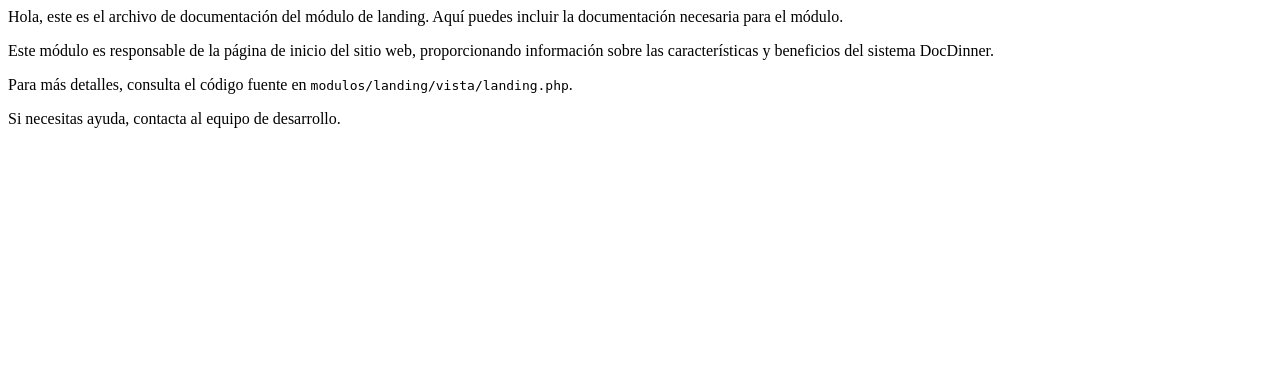
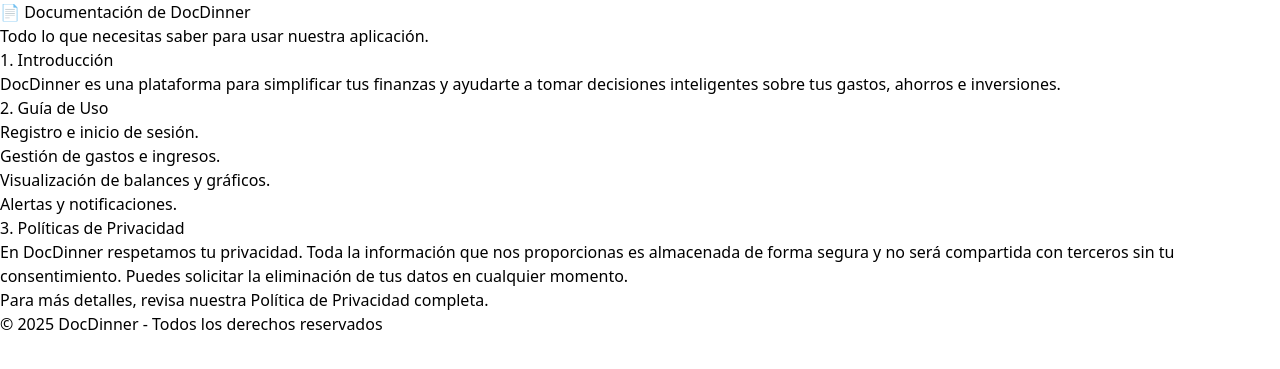
Before and after one commit to danbernal999/docdinner, a PHP site: page /modulos/landing/vista/documentacion.php in a window 1280 px wide. Shown: the top 369 px of the page. Run offline with PHP 8.4, Linux system fonts and the light colour scheme; some libraries are stand-ins or nearby versions.

Commit message:
Mejora De CSS2

```diff
--- a/auth/vista/login.php
+++ b/auth/vista/login.php
@@ -7,7 +7,7 @@
     <link rel="stylesheet" href="https://cdnjs.cloudflare.com/ajax/libs/remixicon/4.6.0/remixicon.css">
     <script src="https://accounts.google.com/gsi/client" async defer></script>
     <!-- Estilos Personalizados -->
-    <link rel="stylesheet" href="assets/css/login.css">
+    <link rel="stylesheet" href="assets/css2/login.css">
     <title>Login / Registro</title>
 </head>
 <body class="body-login">
--- a/css/index.css
+++ b/css/index.css
@@ -1,7 +1,6 @@
 @import url('https://fonts.googleapis.com/css2?family=Dancing+Script:wght@400..700&family=Ubuntu:ital,wght@0,300;0,400;0,500;0,700;1,300;1,400;1,500;1,700&display=swap');
 
 :root{
-
     --bg-color: #000000;
     --btn-color: #fdfdfd;
     --btn-bg: #22bace;
@@ -50,7 +49,7 @@ header > .collapsible-header{
 
 .header-links:hover {
     color: #ffffff;
-    /* background-color: var(--header-link-hover); */
+    /* background-color: var(--header-link-hover);  */
 }
 
 .primary-text-color{
@@ -79,8 +78,7 @@ header > .collapsible-header{
 }
 
 #dashboard {
-    transform: perspective(1200px) translateX(0px) translateY(12px) scale(0.8)
-        rotate(0deg) rotateX(70deg);
+    transform: perspective(1200px) translateX(0px) translateY(12px) scale(0.8) rotate(0deg) rotateX(70deg);
     transition: transform 0.5;
 }
 
--- a/modulos/landing/vista/documentacion.php
+++ b/modulos/landing/vista/documentacion.php
@@ -1,14 +1,44 @@
-<!DOCTYPE html>
-<html lang="en">
+ <!DOCTYPE html>
+<html lang="es">
 <head>
-    <meta charset="UTF-8">
-    <meta name="viewport" content="width=device-width, initial-scale=1.0">
-    <title>Document</title>
+  <meta charset="UTF-8">
+  <meta name="viewport" content="width=device-width, initial-scale=1.0">
+  <title>Documentación - DocDinner</title>
+  <script src="https://cdn.tailwindcss.com"></script>
 </head>
-<body>
-    Hola, este es el archivo de documentación del módulo de landing. Aquí puedes incluir la documentación necesaria para el módulo.
-    <p>Este módulo es responsable de la página de inicio del sitio web, proporcionando información sobre las características y beneficios del sistema DocDinner.</p>
-    <p>Para más detalles, consulta el código fuente en <code>modulos/landing/vista/landing.php</code>.</p>
-    <p>Si necesitas ayuda, contacta al equipo de desarrollo.</p>
+<body class="bm-bg-secondary bm-text-gray-200 bm-p-10">
+
+  <header class="bm-mb-10">
+    <h1 class="bm-text-4xl bm-font-bold">📄 Documentación de DocDinner</h1>
+    <p>Todo lo que necesitas saber para usar nuestra aplicación.</p>
+  </header>
+
+  <main class="bm-space-y-8">
+    <section>
+      <h2 class="bm-text-2xl bm-font-semibold">1. Introducción</h2>
+      <p>DocDinner es una plataforma para simplificar tus finanzas y ayudarte a tomar decisiones inteligentes sobre tus gastos, ahorros e inversiones.</p>
+    </section>
+
+    <section>
+      <h2 class="bm-text-2xl bm-font-semibold">2. Guía de Uso</h2>
+      <ul class="bm-list-disc bm-pl-5">
+        <li>Registro e inicio de sesión.</li>
+        <li>Gestión de gastos e ingresos.</li>
+        <li>Visualización de balances y gráficos.</li>
+        <li>Alertas y notificaciones.</li>
+      </ul>
+    </section>
+
+    <section>
+      <h2 class="bm-text-2xl bm-font-semibold">3. Políticas de Privacidad</h2>
+      <p>En DocDinner respetamos tu privacidad. Toda la información que nos proporcionas es almacenada de forma segura y no será compartida con terceros sin tu consentimiento. Puedes solicitar la eliminación de tus datos en cualquier momento.</p>
+      <p>Para más detalles, revisa nuestra <a href="" class="bm-text-blue-400">Política de Privacidad completa</a>.</p>
+    </section>
+  </main>
+
+  <footer class="bm-mt-10 bm-text-center bm-text-gray-500">
+    &copy; 2025 DocDinner - Todos los derechos reservados
+  </footer>
+
 </body>
 </html>
```
Also changed, not shown: modulos/landing/vista/landing.php (+17 -17 lines), css/tailwind-build.css.
